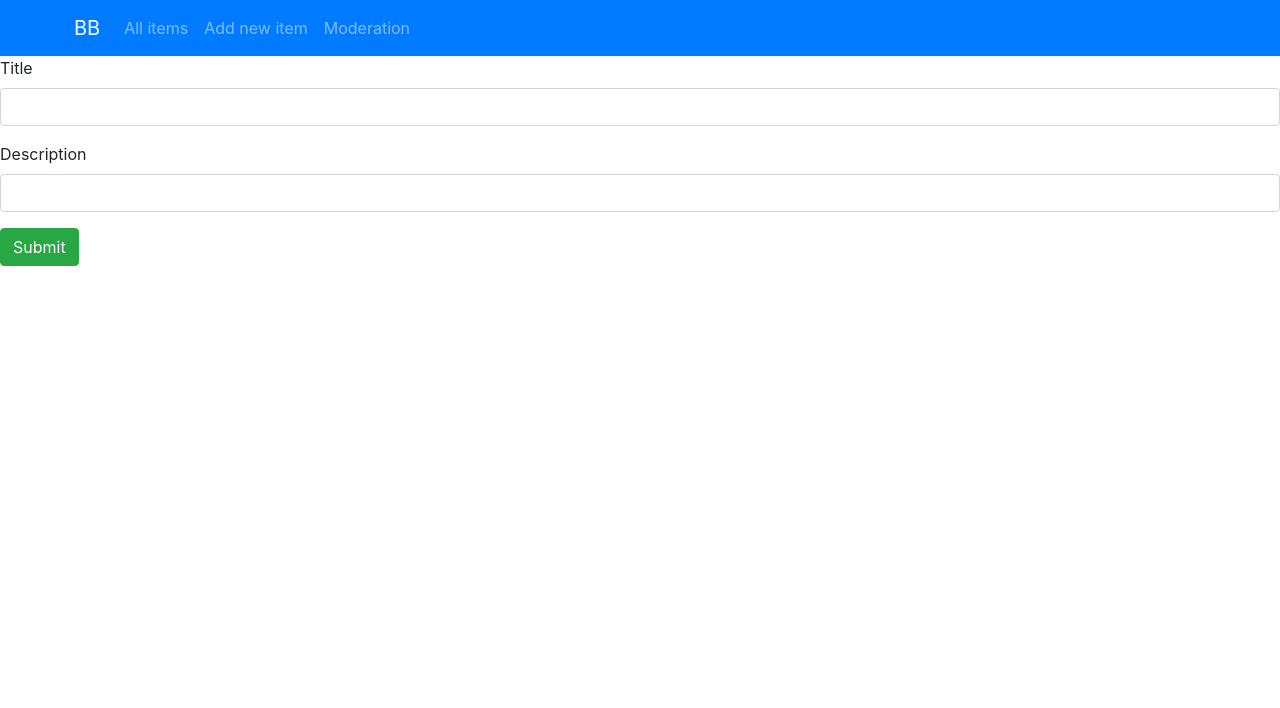
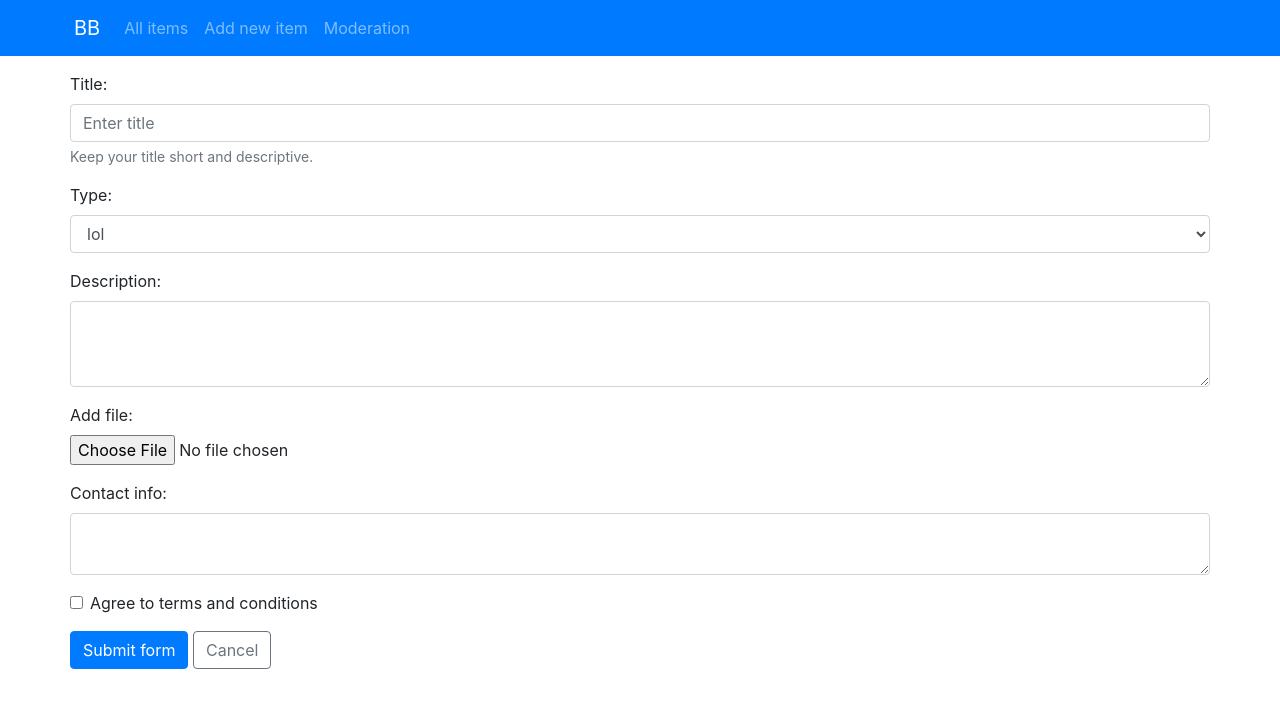
Before and after one commit to keep1tstupid/react-bulletin-board-front, a React (Create React App) app: page /add in a window 1280 px wide. Shown: the top 708 px of the page. Built offline with nearby package versions, Linux system fonts and the light colour scheme.

Commit message:
add item form created

```diff
--- a/src/App.js
+++ b/src/App.js
@@ -1,6 +1,6 @@
 import React from "react";
 import "bootstrap/dist/css/bootstrap.min.css";
-import { BrowserRouter, Switch, Route, Link } from 'react-router-dom';
+import { BrowserRouter, Switch, Route } from 'react-router-dom';
 import ItemList from "./components/ItemList";
 import Item from "./components/Item";
 import HomeView from "./views/HomeView";
--- a/src/components/AddItem.js
+++ b/src/components/AddItem.js
@@ -1,4 +1,5 @@
 import React, {useEffect, useState} from 'react';
+import { Container, Form, Button } from 'react-bootstrap';
 
 const AddItem = (props) => {
   const INITIAL_STATE = {
@@ -24,39 +25,54 @@ const AddItem = (props) => {
 
 
   return (
-    <div className="submit-form">
-        <div>
-          <div className="form-group">
-            <label htmlFor="title">Title</label>
-            <input
-              type="text"
-              className="form-control"
-              id="title"
-              required
-              value={item.title}
-              onChange={onEdit}
-              name="title"
-            />
-          </div>
+    <Container className={'mt-3 pl-0 pr-0'}>
+      <Form>
+        <Form.Group controlId="formTitle">
+          <Form.Label>Title: </Form.Label>
+          <Form.Control type="title" placeholder="Enter title" />
+          <Form.Text className="text-muted">
+            Keep your title short and descriptive.
+          </Form.Text>
+        </Form.Group>
 
-          <div className="form-group">
-            <label htmlFor="description">Description</label>
-            <input
-              type="text"
-              className="form-control"
-              id="description"
-              required
-              value={item.description}
-              onChange={onEdit}
-              name="description"
-            />
-          </div>
+        <Form.Group controlId="typeSelector">
+          <Form.Label>Type: </Form.Label>
+          <Form.Control as="select">
+            <option>lol</option>
+            <option>kek</option>
+            <option>pik</option>
+            <option>loh</option>
+            <option>hoh</option>
+          </Form.Control>
+        </Form.Group>
 
-          <button onClick={onAdd} className="btn btn-success">
-            Submit
-          </button>
-        </div>
-    </div>
+        <Form.Group controlId="textArea">
+          <Form.Label>Description: </Form.Label>
+          <Form.Control as="textarea" rows={3} />
+        </Form.Group>
+
+        <Form.Group>
+          <Form.File id="FormControlFile" label="Add file: " />
+        </Form.Group>
+
+        <Form.Group controlId="textAreaContact">
+          <Form.Label>Contact info: </Form.Label>
+          <Form.Control as="textarea" rows={2} />
+        </Form.Group>
+
+        <Form.Group>
+          <Form.Check
+            required
+            label="Agree to terms and conditions"
+            feedback="You must agree before submitting."
+          />
+        </Form.Group>
+
+        <Button type="submit">Submit form</Button> {' '}
+        <Button variant="outline-secondary">Cancel</Button>
+
+      </Form>
+    </Container>
   )
 }
 
--- a/src/components/Header.js
+++ b/src/components/Header.js
@@ -1,7 +1,7 @@
+import React from 'react'
+import { Container, Navbar, Nav } from 'react-bootstrap';
+import { Link} from "react-router-dom";
 
-import React from 'react'
-import { Container, Navbar, Nav, Form, FormControl, Button } from 'react-bootstrap';
-import { Link} from "react-router-dom";
 
 const Header = () => (
   <div>
--- a/src/components/ItemTabs.js
+++ b/src/components/ItemTabs.js
@@ -1,11 +1,11 @@
-import React, { useState }  from 'react';
+import React from 'react';
 import { Container, Tabs, Tab, } from 'react-bootstrap';
 import ItemList from "./ItemList";
 
 const ItemTabs = (props) => {
 
   return (
-    <Container>
+    <Container className={'mt-3 pl-0 pr-0'}>
       <Tabs defaultActiveKey="all" id="tabs">
         <Tab eventKey="all" title="All items">
           <ItemList/>
--- a/src/views/HomeView.js
+++ b/src/views/HomeView.js
@@ -1,6 +1,5 @@
 import React from 'react';
 import Header from "../components/Header";
-import ItemList from "../components/ItemList";
 import ItemTabs from "../components/ItemTabs";
 
 const HomeView = () => {
```
